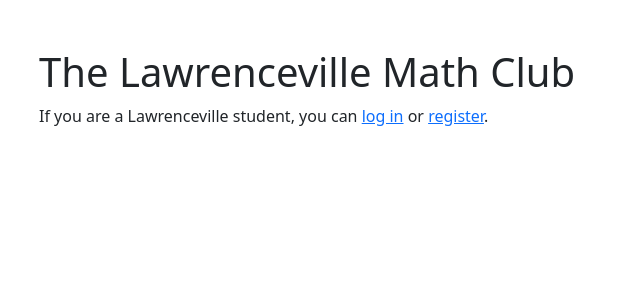
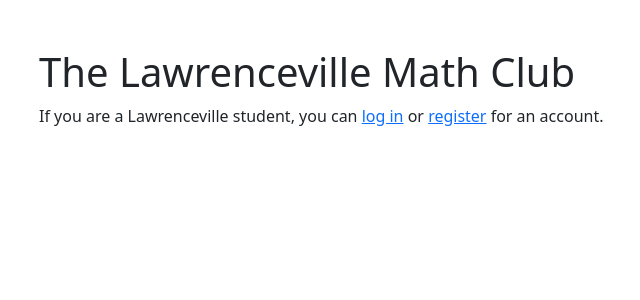
Before and after one commit to bhushan-mohanraj/lawrenceville-math, a Flask app: page / in a window 1280 px wide. Shown: the part 56-356 px from the top of the page, without its empty margins (43-683 px from the left). Run offline with Flask 3, Linux system fonts and the light colour scheme; some libraries are stand-ins or nearby versions.

Commit message:
Update homepage content

```diff
--- a/app/templates/index.html
+++ b/app/templates/index.html
@@ -10,7 +10,7 @@
 
 {% else %}
 
-<p>If you are a Lawrenceville student, you can <a href="{{ url_for('users.login') }}">log in</a> or <a href="{{ url_for('users.register') }}">register</a>.</p>
+<p>If you are a Lawrenceville student, you can <a href="{{ url_for('users.login') }}">log in</a> or <a href="{{ url_for('users.register') }}">register</a> for an account.</p>
 
 {% endif %}
 
```
